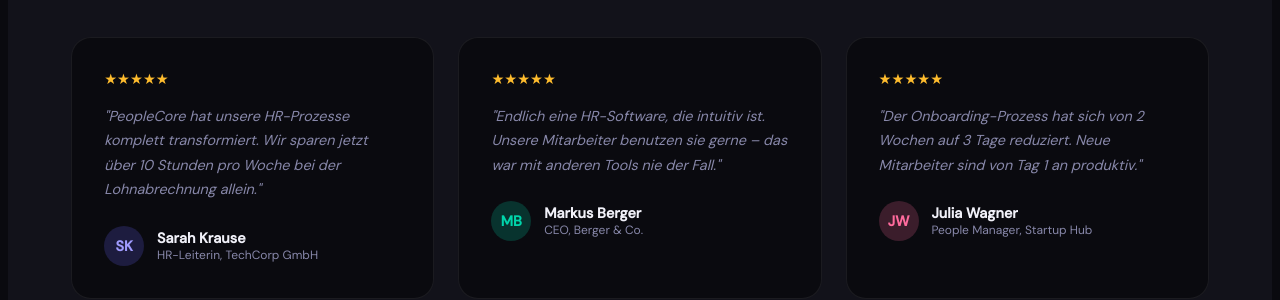
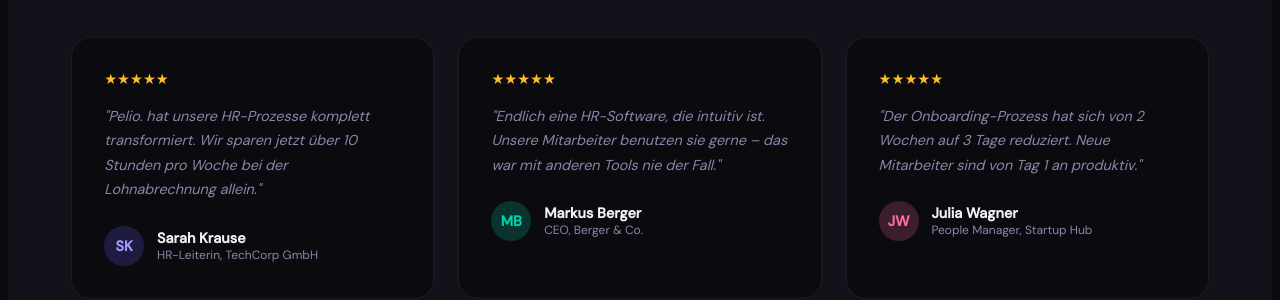
Before and after one commit to guerkankaraduman-prog/hrplatform, a Jekyll site: the page index.html, which Jekyll copies as it is, in a window 1280 px wide and 900 px high, scrolled down 5088 px. Shown: the part 153-453 px from the top of the window. Built offline with Jekyll 4.4.1, drawn with Linux system fonts in a browser that asks for light colours; some of the changed text lies outside the part shown.

Commit message:
Update index.html

```diff
--- a/index.html
+++ b/index.html
@@ -514,7 +514,7 @@
 <section class="hero">
   <div class="hero-badge"><span></span> Neu: KI-gestützte Urlaubsplanung</div>
   <h1>HR-Management,<br><em>neu gedacht.</em></h1>
-  <p>PeopleCore vereint alles, was dein HR-Team braucht – von der Einstellung bis zur Gehaltsabrechnung – in einer modernen, intuitiven Plattform.</p>
+  <p>Pelio. vereint alles, was dein HR-Team braucht – von der Einstellung bis zur Gehaltsabrechnung – in einer modernen, intuitiven Plattform.</p>
   <div class="hero-actions">
     <button class="btn-primary">Jetzt kostenlos testen</button>
     <button class="btn-secondary">Demo ansehen →</button>
@@ -534,11 +534,11 @@
       <div class="dot dot-r"></div>
       <div class="dot dot-y"></div>
       <div class="dot dot-g"></div>
-      <div class="dash-url">app.peoplecore.de/dashboard</div>
+      <div class="dash-url">app.Pelio..de/dashboard</div>
     </div>
     <div class="dash-body">
       <div class="dash-sidebar">
-        <div class="dash-logo">PeopleCore</div>
+        <div class="dash-logo">Pelio.</div>
         <div class="dash-nav-item active"><span class="dash-nav-icon">📊</span> Dashboard</div>
         <div class="dash-nav-item"><span class="dash-nav-icon">👥</span> Mitarbeiter</div>
         <div class="dash-nav-item"><span class="dash-nav-icon">🌴</span> Urlaubsanträge</div>
@@ -610,7 +610,7 @@
   <div class="fade-in">
     <div class="section-label">Funktionen</div>
     <h2 class="section-title">Alles was du brauchst,<br>nichts was du nicht brauchst.</h2>
-    <p class="section-sub">PeopleCore ist die HR-Plattform, die mit deinem Unternehmen wächst – von 5 bis 5.000 Mitarbeitern.</p>
+    <p class="section-sub">Pelio. ist die HR-Plattform, die mit deinem Unternehmen wächst – von 5 bis 5.000 Mitarbeitern.</p>
   </div>
   <div class="features-grid fade-in">
     <div class="feature-card">
@@ -666,7 +666,7 @@
         <div class="step-num">02</div>
         <div class="step-content">
           <h3>Mitarbeiterdaten importieren</h3>
-          <p>Importiere bestehende Mitarbeiterdaten per CSV oder verbinde PeopleCore mit deinem bestehenden System. Wir unterstützen alle gängigen Formate.</p>
+          <p>Importiere bestehende Mitarbeiterdaten per CSV oder verbinde Pelio. mit deinem bestehenden System. Wir unterstützen alle gängigen Formate.</p>
         </div>
       </div>
       <div class="step">
@@ -741,7 +741,7 @@
   <div class="testi-grid fade-in">
     <div class="testi-card">
       <div class="testi-stars">★★★★★</div>
-      <div class="testi-text">"PeopleCore hat unsere HR-Prozesse komplett transformiert. Wir sparen jetzt über 10 Stunden pro Woche bei der Lohnabrechnung allein."</div>
+      <div class="testi-text">"Pelio. hat unsere HR-Prozesse komplett transformiert. Wir sparen jetzt über 10 Stunden pro Woche bei der Lohnabrechnung allein."</div>
       <div class="testi-author">
         <div class="testi-avatar" style="background:rgba(108,99,255,0.2);color:#a09bff">SK</div>
         <div><div class="testi-name">Sarah Krause</div><div class="testi-role">HR-Leiterin, TechCorp GmbH</div></div>
@@ -782,7 +782,7 @@
 <!-- FOOTER -->
 
 <footer>
-  <div class="footer-logo">PeopleCore</div>
+  <div class="footer-logo">Pelio.</div>
   <div class="footer-links">
     <a href="#">Datenschutz</a>
     <a href="#">Impressum</a>
@@ -790,7 +790,7 @@
     <a href="#">Kontakt</a>
     <a href="#">Blog</a>
   </div>
-  <div class="footer-copy">© 2026 PeopleCore GmbH · Made in Germany 🇩🇪</div>
+  <div class="footer-copy">© 2026 Pelio. GmbH · Made in Germany 🇩🇪</div>
 </footer>
 
 <script>
```
